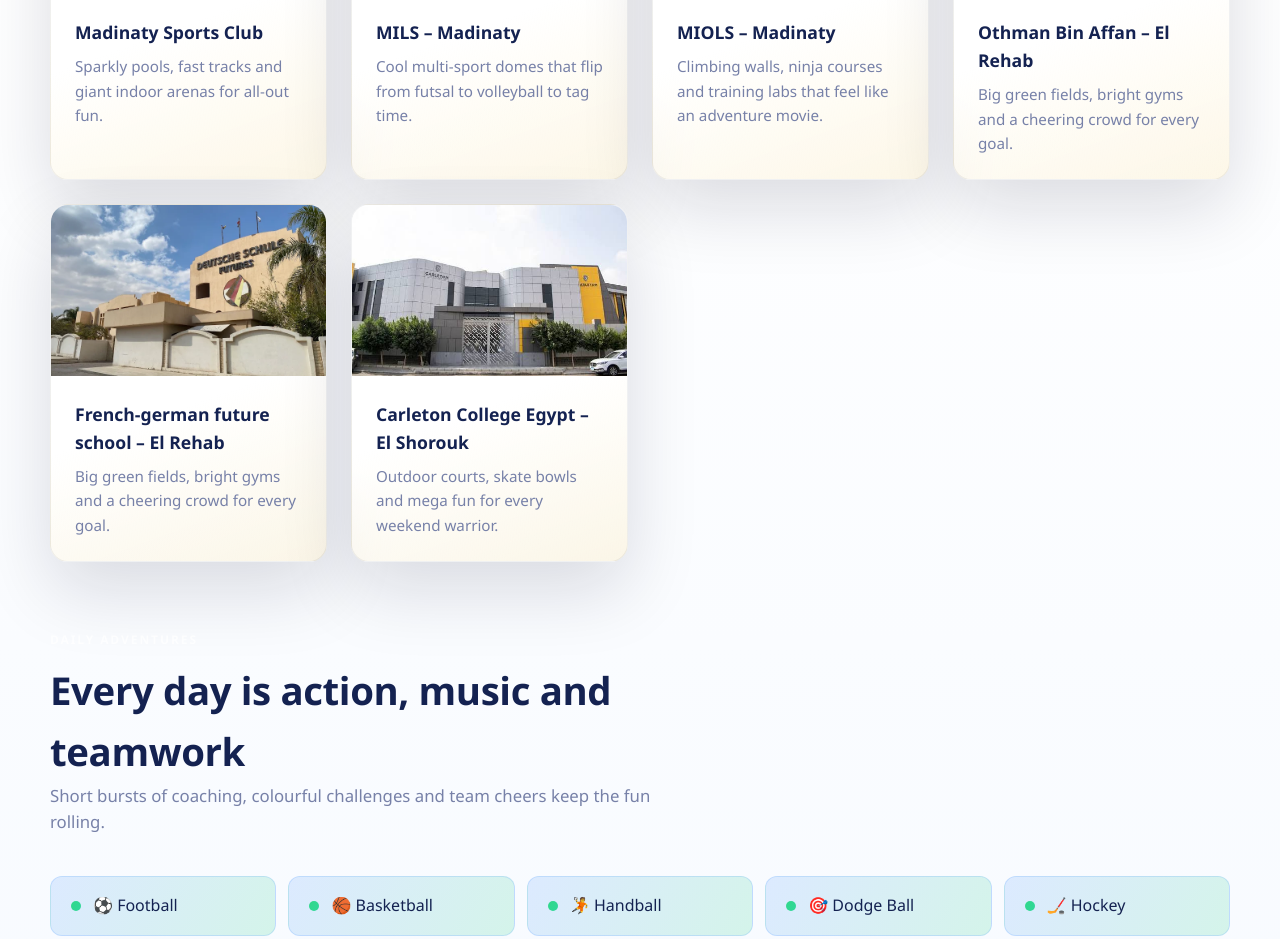
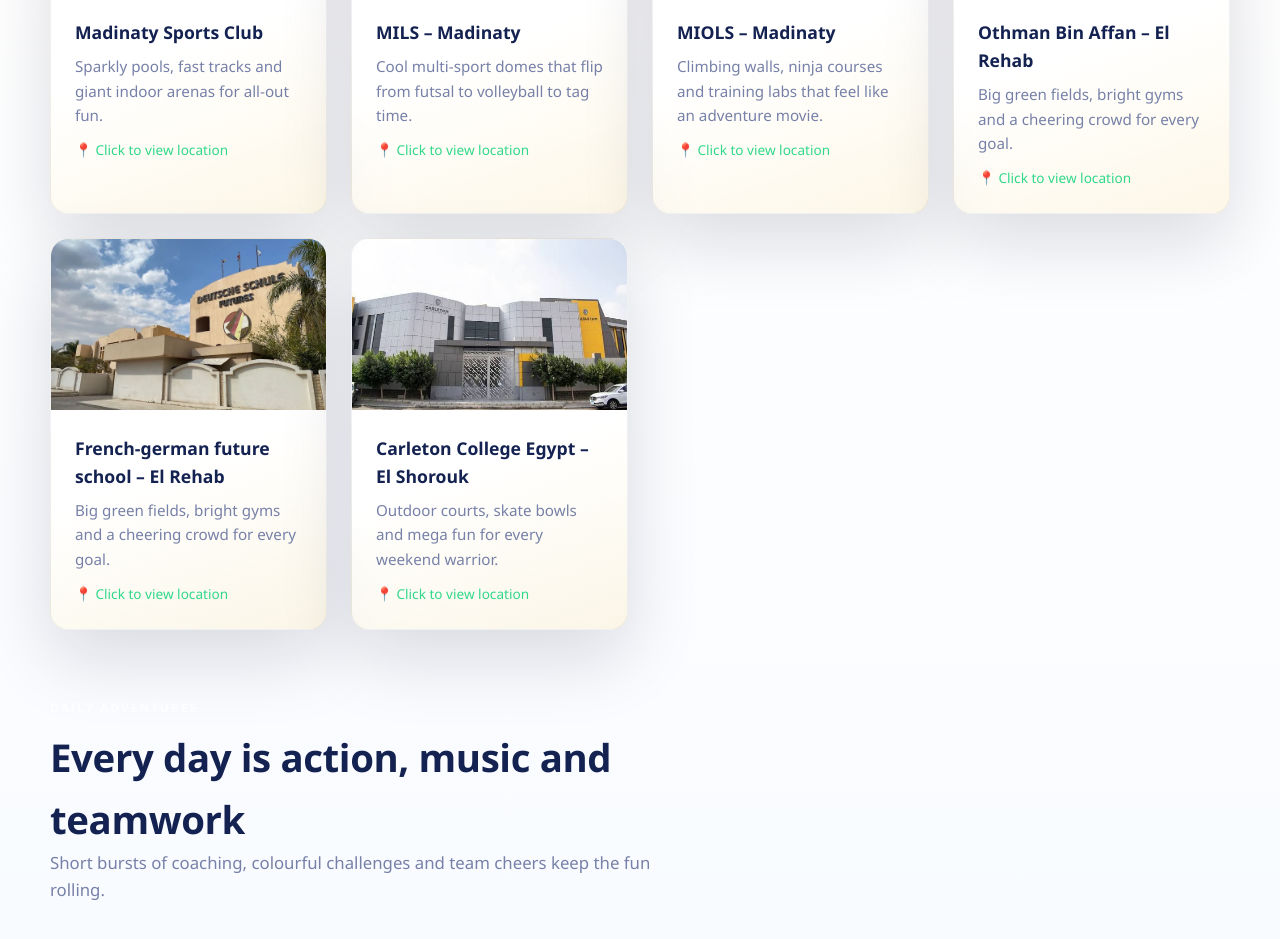
Before and after one commit to ahmedddddr/wild-academy, a React (Create React App) app in the folder frontend/: page / in a window 1280 px wide. Shown: the part 1740-2679 px from the top of the page. Built offline with nearby package versions, Linux system fonts and the light colour scheme.

Commit message:
Add click hint to location cards

```diff
--- a/frontend/src/pages/Home.css
+++ b/frontend/src/pages/Home.css
@@ -389,6 +389,21 @@ main {
   font-size: 0.95rem;
 }
 
+.click-hint {
+  display: inline-flex;
+  align-items: center;
+  gap: 0.3rem;
+  font-size: 0.85rem;
+  font-weight: 500;
+  color: var(--color-emerald);
+  margin-top: 0.25rem;
+  transition: opacity 0.2s ease;
+}
+
+.location-card:hover .click-hint {
+  opacity: 0.8;
+}
+
 .map-section {
   padding: var(--space-xl) clamp(1.5rem, 6vw, var(--space-lg));
   background: linear-gradient(160deg, rgba(92, 160, 255, 0.12), #ffffff 70%);
--- a/frontend/src/pages/Home.js
+++ b/frontend/src/pages/Home.js
@@ -194,6 +194,7 @@ function Home() {
                 <div className="card-body">
                   <h3>{location.name}</h3>
                   <p>{location.summary}</p>
+                  <span className="click-hint">📍 Click to view location</span>
                 </div>
               </a>
             ))}
```
